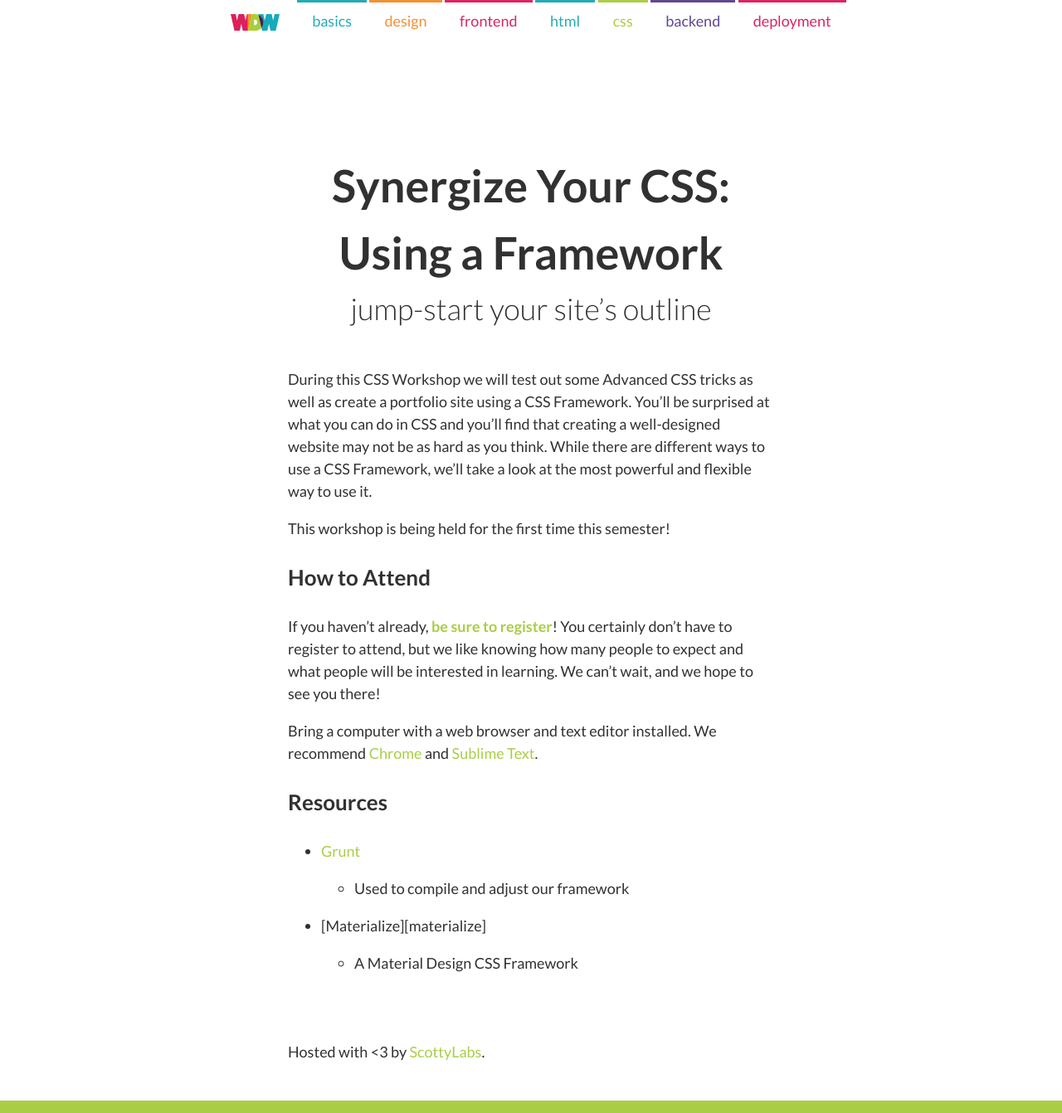
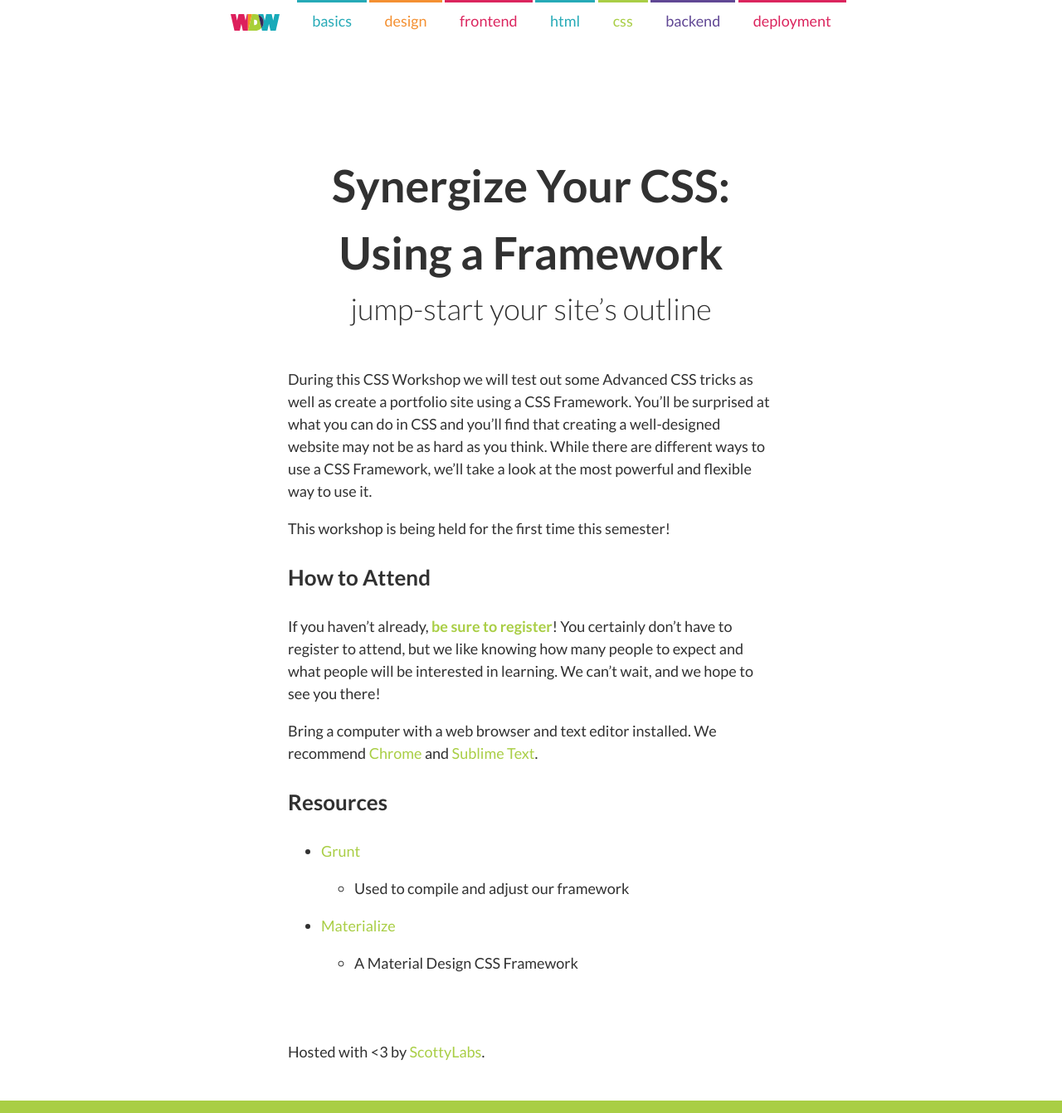
Before and after one commit to ScottyLabs/wdw, a Jekyll site: the page built from css/index.md, in a window 1280 px wide. Shown: the whole page at 83% size. Built offline with Jekyll 4.4.1, drawn with Linux system fonts in a browser that asks for light colours; nearby versions of some CDN libraries; Markdown is read by kramdown in place of the engine named in the settings; some of the changed lines change nothing that is shown.

Commit message:
Correct matierialize -> materialize

```diff
--- a/css/index.md
+++ b/css/index.md
@@ -31,4 +31,4 @@ Bring a computer with a web browser and text editor installed. We recommend [Chr
   - A Material Design CSS Framework
 
 [gruntjs]: http://gruntjs.com
-[matierialize]: http://matierializecss.com
+[materialize]: http://materializecss.com/
```
